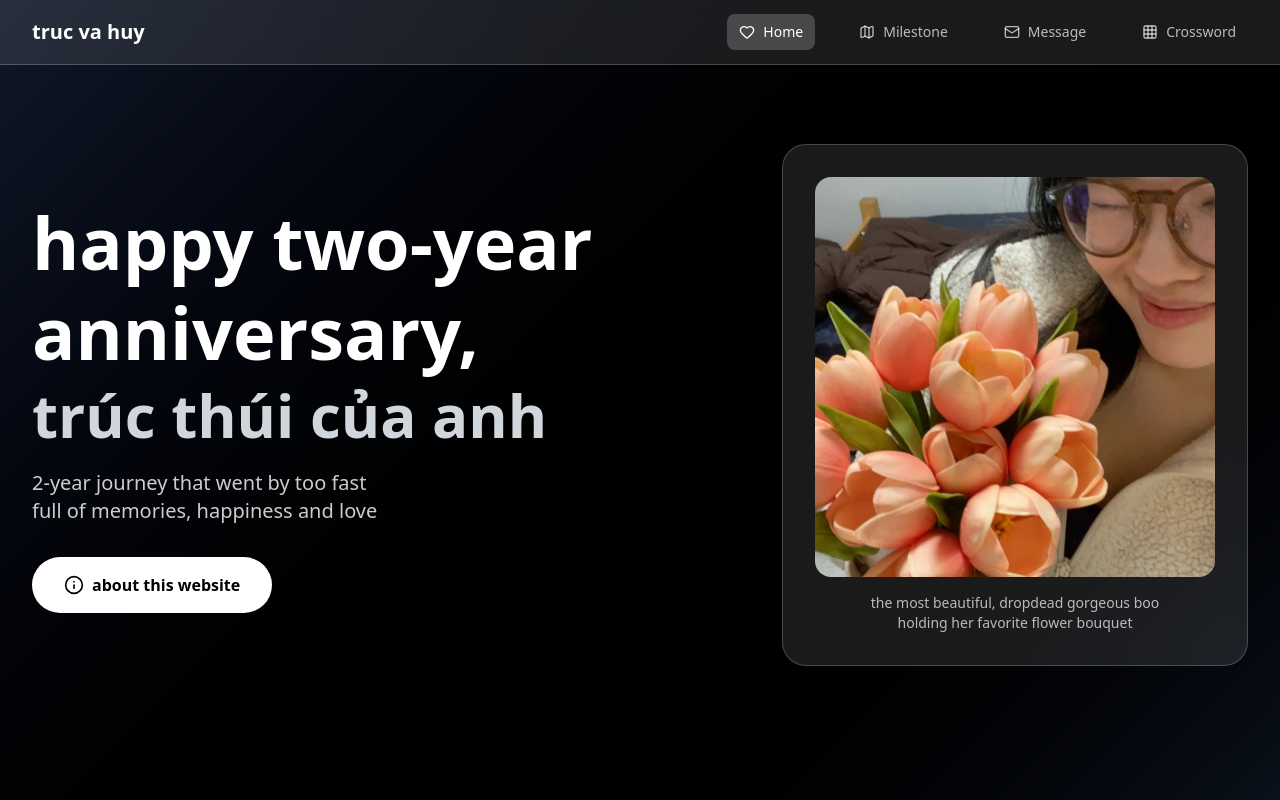
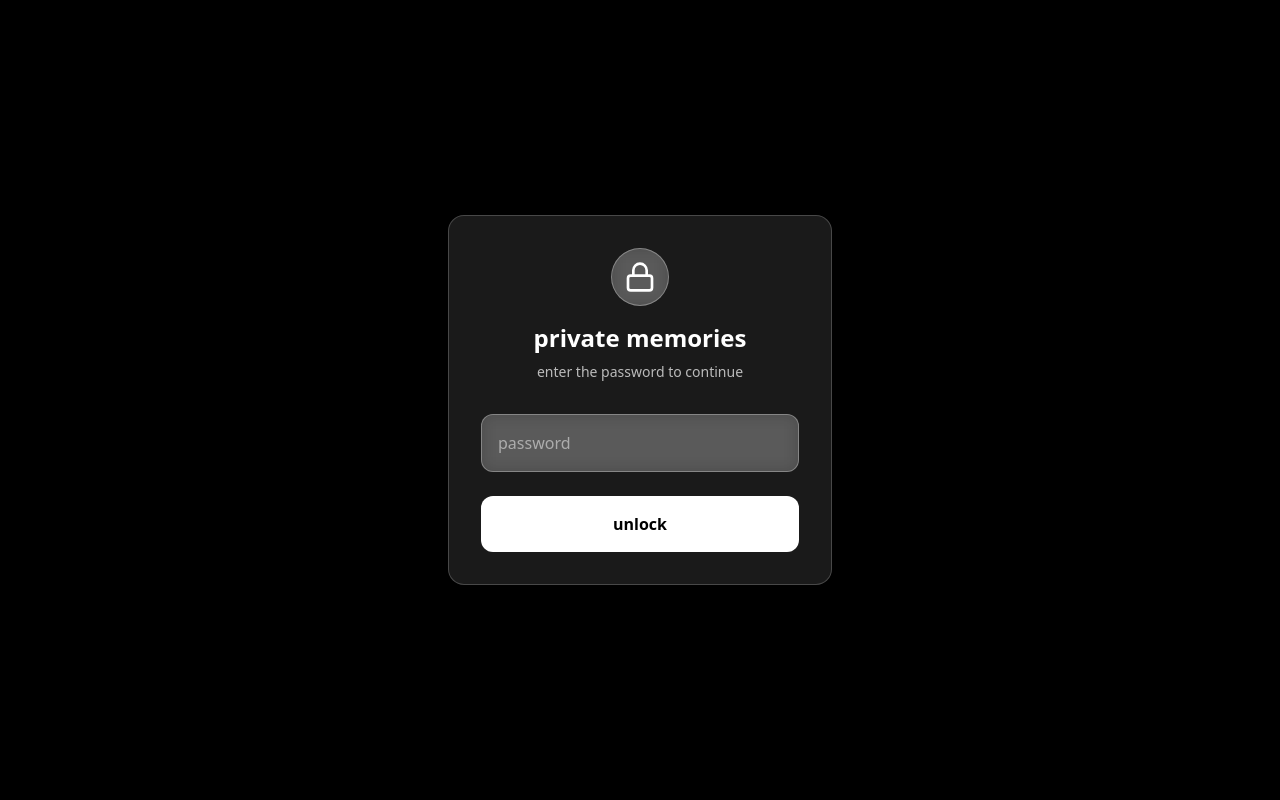
Before and after one commit to giahuyyle/best-repo, a React (Vite) app: page / in a window 1280 px wide. Shown: the top 800 px of the page. Built offline with nearby package versions, Linux system fonts and the light colour scheme; no server answers.

Commit message:
lockscreen added

```diff
--- a/src/App.jsx
+++ b/src/App.jsx
@@ -6,16 +6,27 @@ import CouponsPage from "./pages/CouponsPage";
 import Message from "./pages/Message";
 import RoadmapPage from "./pages/RoadmapPage";
 import CrosswordPage from "./pages/CrosswordPage";
+import LockScreen from "./components/Lockscreen";
 
 const App = () => {
   const [currentPage, setCurrentPage] = useState("home");
+  const [isAuthenticated, setIsAuthenticated] = useState(false);
+
+  const handleUnlock = (enteredPassword) => {
+    const correctPassword = import.meta.env.VITE_SECRET_PASSWORD;
+    if (enteredPassword === correctPassword) {
+      setIsAuthenticated(true);
+      return true;
+    }
+    return false;
+  };
 
   const renderPage = () => {
     switch (currentPage) {
       case "home":
         return <LandingPage />;
       case "messages":
-        return <Message />
+        return <Message />;
       case "milestones":
         return <RoadmapPage />;
       case "crossword":
@@ -25,6 +36,12 @@ const App = () => {
     }
   };
 
+  // If not authenticated, show lock screen
+  if (!isAuthenticated) {
+    return <LockScreen onUnlock={handleUnlock} />;
+  }
+
+  // If authenticated, show main app
   return (
     <div className="min-h-screen bg-gradient-to-br from-gray-900 via-black to-gray-800">
       <Navbar currentPage={currentPage} setCurrentPage={setCurrentPage} />
--- /dev/null
+++ b/src/components/Lockscreen.jsx
@@ -0,0 +1,62 @@
+import React, { useState } from "react";
+import { Heart, Lock } from "lucide-react";
+
+function LockScreen({ onUnlock }) {
+  const [password, setPassword] = useState("");
+
+  const handleSubmit = (e) => {
+    e.preventDefault();
+    onUnlock(password);
+  };
+
+  return (
+    <div className="min-h-screen flex items-center justify-center bg-black px-4">
+      <div className="relative">
+        {/* Glassmorphism container matching your style */}
+        <div className="bg-white/10 backdrop-blur-md rounded-2xl p-8 border border-white/20 w-96 max-w-full">
+          {/* Header */}
+          <div className="text-center mb-8">
+            <div className="flex items-center justify-center mb-4">
+              <div className="bg-white/20 backdrop-blur-sm rounded-full p-3 border border-white/30">
+                <Lock className="h-8 w-8 text-white" />
+              </div>
+            </div>
+            <h2 className="text-2xl font-bold text-white mb-2">
+              private memories
+            </h2>
+            <p className="text-white/70 text-sm">
+              enter the password to continue
+            </p>
+          </div>
+
+          {/* Form */}
+          <div className="space-y-6">
+            <div className="relative">
+              <input
+                type="password"
+                className="w-full px-4 py-4 bg-white/20 backdrop-blur-sm border border-white/30 rounded-xl text-white placeholder-white/50 focus:outline-none focus:ring-2 focus:ring-white/40 focus:border-white/40 transition-all duration-200"
+                placeholder="password"
+                value={password}
+                onChange={(e) => setPassword(e.target.value)}
+                onKeyDown={(e) => {
+                  if (e.key === "Enter") {
+                    handleSubmit(e);
+                  }
+                }}
+              />
+            </div>
+
+            <button
+              onClick={handleSubmit}
+              className="w-full bg-white text-black py-4 rounded-xl font-semibold hover:bg-gray-100 transition-all duration-200 flex items-center justify-center space-x-2"
+            >
+              <span>unlock</span>
+            </button>
+          </div>
+        </div>
+      </div>
+    </div>
+  );
+}
+
+export default LockScreen;
```
